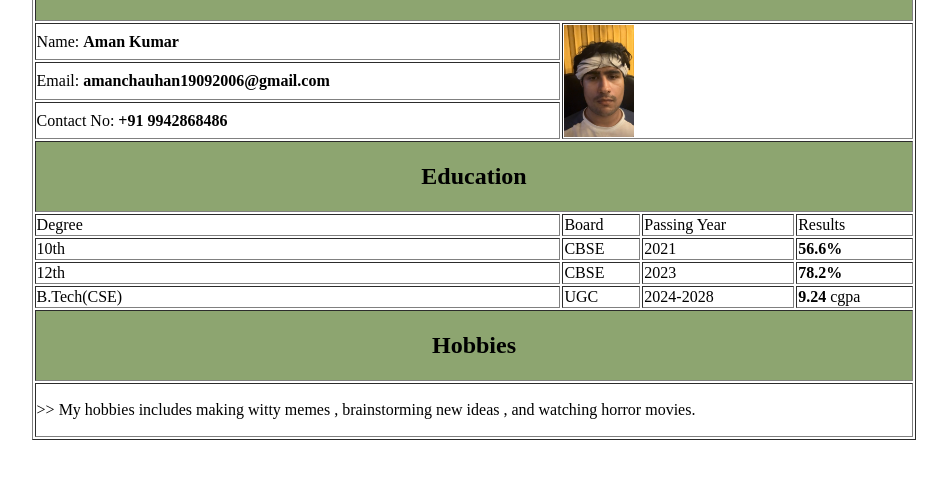
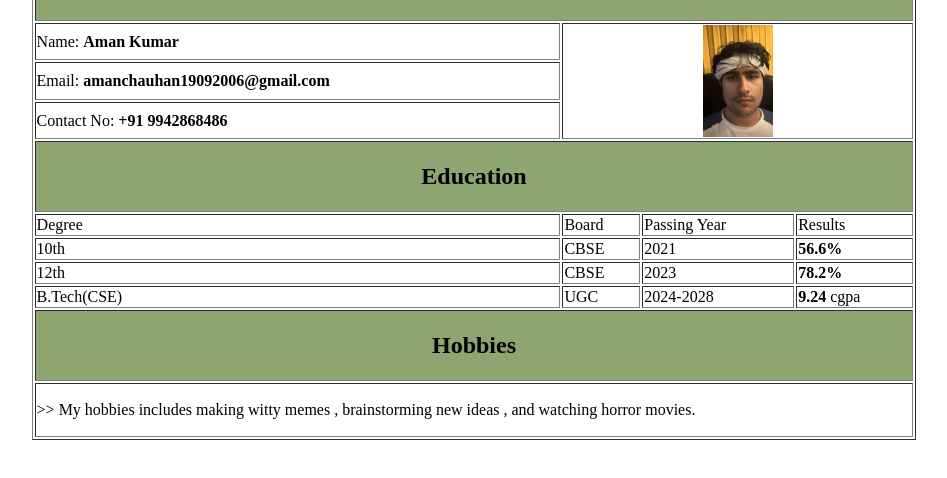
Before and after one commit to aman-1909/Web-Development, a plain HTML site: page index.html in a window 1280 px wide. Shown: the part 74-552 px from the top of the page, without its empty margins (166-1113 px from the left). Drawn offline with Linux system fonts and the light colour scheme.

Commit message:
Update index.html

```diff
--- a/index.html
+++ b/index.html
@@ -13,7 +13,7 @@
     </tr>
     <tr>
       <td>Name: <b>Aman Kumar</b></td>
-      <td colspan="4" rowspan="3" width="70px"><img src="resume.jpg" alt="My Photo" width="70px" align="center" width="120"></td>
+      <td colspan="4" rowspan="3" width="70px" align="center"><img src="resume.jpg" alt="My Photo" width="70px" align="center" width="120"></td>
     </tr>
     <tr>
       <td>Email: <b>amanchauhan19092006@gmail.com</b></td>
```
